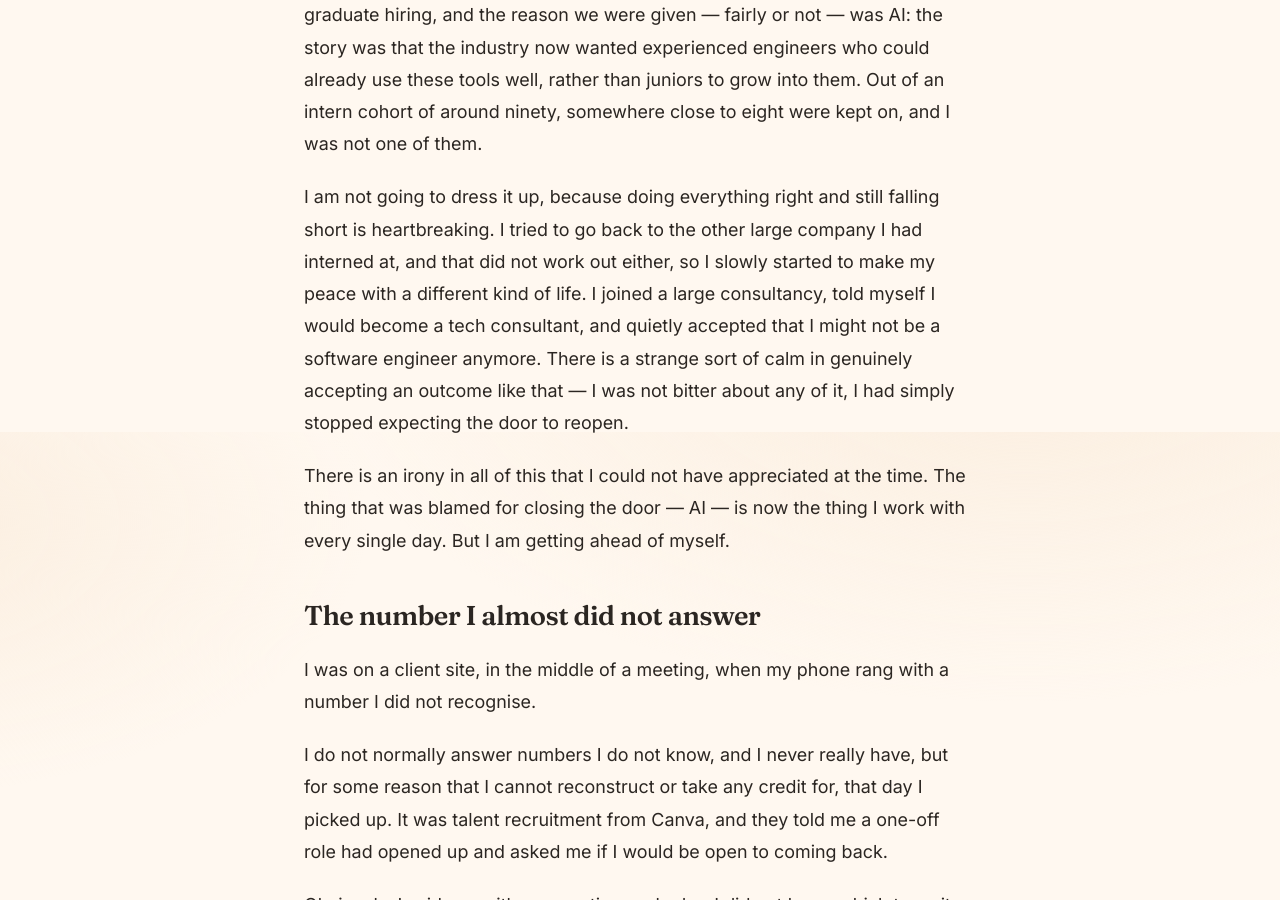
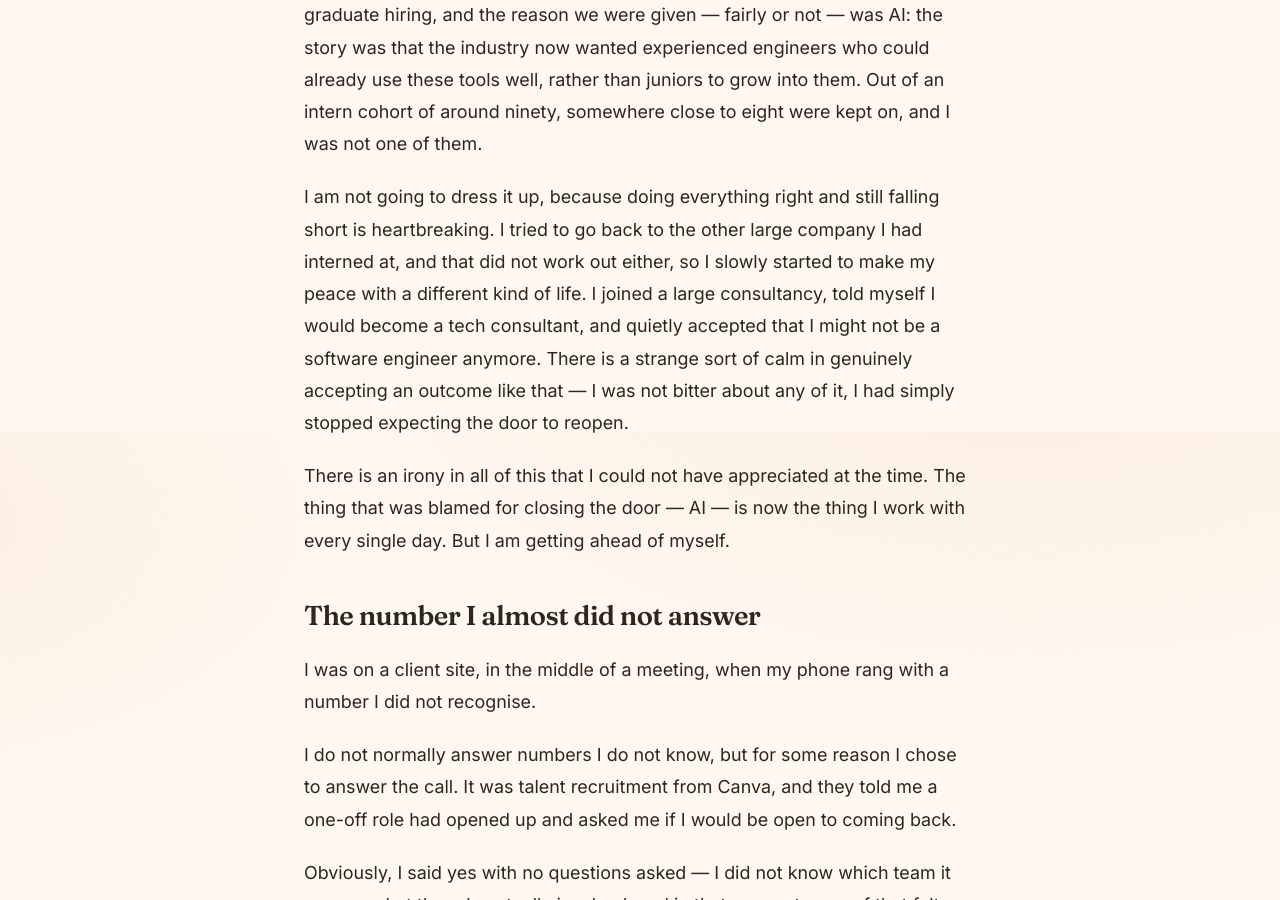
Before and after one commit to tylergan/boamm, a Jekyll site: the page built from _posts/2026-06-17-eventually-consistent.md, in a window 1280 px wide and 900 px high, scrolled down 4068 px. Built offline with Jekyll 4.4.1, drawn with Linux system fonts in a browser that asks for light colours.

Commit message:
Tighten the phone-call line

```diff
--- a/_posts/2026-06-17-eventually-consistent.md
+++ b/_posts/2026-06-17-eventually-consistent.md
@@ -72,7 +72,7 @@ There is an irony in all of this that I could not have appreciated at the time.
 
 I was on a client site, in the middle of a meeting, when my phone rang with a number I did not recognise.
 
-I do not normally answer numbers I do not know, and I never really have, but for some reason that I cannot reconstruct or take any credit for, that day I picked up. It was talent recruitment from Canva, and they told me a one-off role had opened up and asked me if I would be open to coming back.
+I do not normally answer numbers I do not know, but for some reason I chose to answer the call. It was talent recruitment from Canva, and they told me a one-off role had opened up and asked me if I would be open to coming back.
 
 Obviously, I said yes with no questions asked — I did not know which team it was, or what the role actually involved, and in that moment none of that felt important. In fact, I was far past playing it cool that I told a few colleagues a week later that I would potentially be leaving before I had anything in writing, which, in hindsight, was a fairly reckless thing to do about a job I did not yet officially have. As it turned out, by the end of that same day of breaking the news to colleagues, the offer was confirmed on a call, the details were filled in, and the email arrived that evening.
 
```
